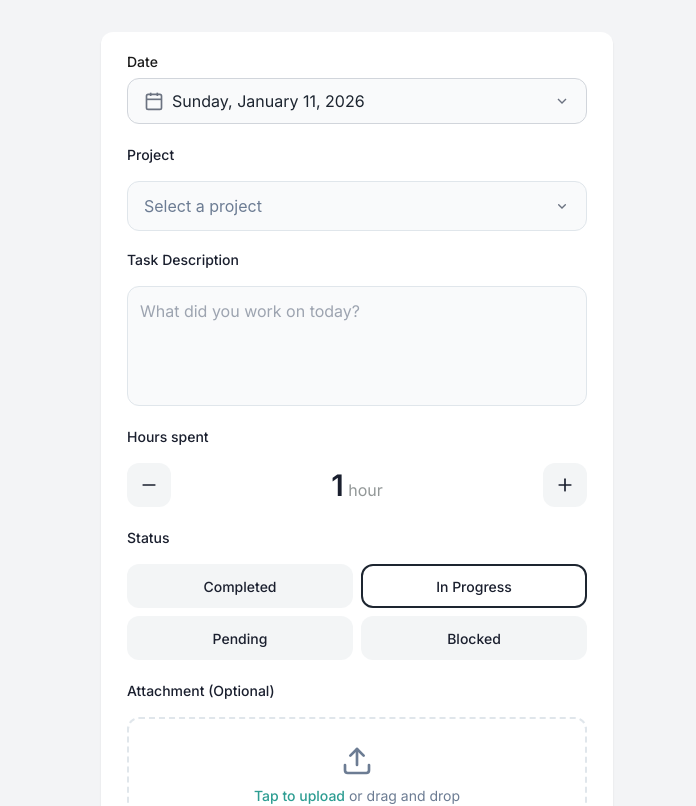
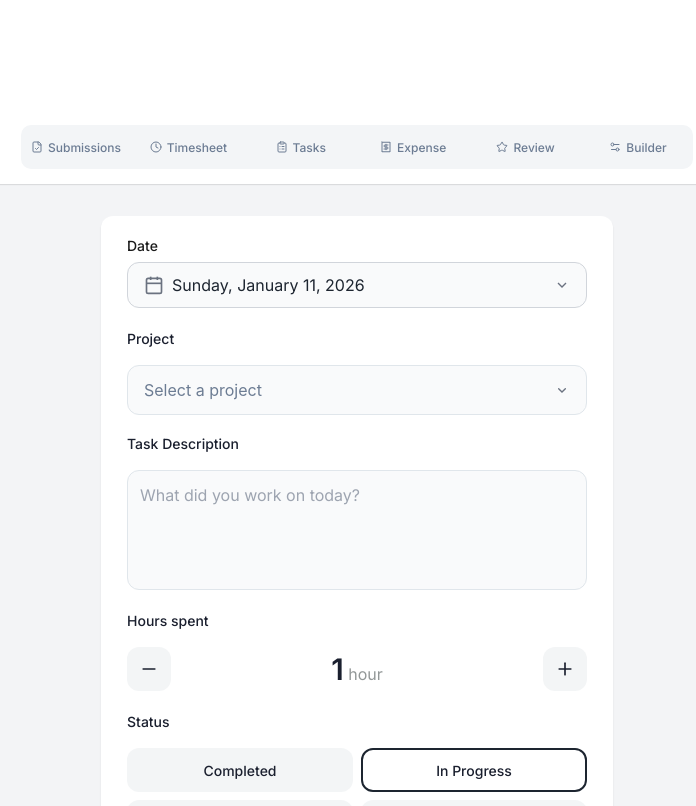
Before and after one commit to Aniamaka-somto/Asoro-Task-tab, a React (Vite) app: page / in a window 1280 px wide. Shown: the top 806 px of the page, without its empty margins (283-979 px from the left). Built offline with nearby package versions, Linux system fonts and the light colour scheme.

Commit message:
added the tab nav bar now to make it work

```diff
--- a/src/App.css
+++ b/src/App.css
@@ -14,12 +14,38 @@ body {
 .screen {
   background-color: #f3f4f6;
   display: flex;
+  /* justify-content: center;
+  align-items: center; */
+  /* padding: 2rem 1rem; */
+  min-height: 100vh;
+  width: 100%;
+  flex-direction: column;
+  position: relative;
+}
+.header {
+  background-color: white;
+  display: flex;
+  width: 100%;
+  height: 23vh;
+  position: sticky;
+  top: 0;
+  z-index: 50;
+  box-shadow: 0 1px 1px rgba(0, 0, 0, 0.1);
+  display: flex;
+  justify-content: center;
+  align-items: center;
+  padding: 15px 10px;
+}
+.main {
+  background-color: #f3f4f6;
+  display: flex;
   justify-content: center;
   align-items: center;
   padding: 2rem 1rem;
   min-height: 100vh;
   width: 100%;
   flex-direction: column;
+  position: relative;
 }
 
 .container {
@@ -63,6 +89,51 @@ label {
   color: #6c7c93;
   font-size: 12px;
   font-weight: 400;
+}
+.heading {
+  width: 100%;
+  height: 100%;
+  background-color: transparent;
+}
+/*                        tab           */
+.tab-container {
+  width: 100%;
+  background-color: #f3f5f7;
+  height: 2.75rem;
+  border-radius: 10px;
+  display: flex;
+  justify-content: space-between;
+  align-items: center;
+  padding: 5px;
+}
+.nav-section {
+  display: flex;
+  flex-direction: column;
+  justify-content: center;
+  align-items: center;
+  width: 100%;
+  height: 100%;
+  max-width: 42rem;
+  /* margin-bottom: 12px; */
+  width: 100%;
+  /* border: 1px solid black; */
+}
+.tab {
+  width: 100px;
+  text-align: center;
+  font-size: 0.75rem;
+  display: flex;
+  justify-content: center;
+  align-items: center;
+  gap: 5px;
+  color: hsl(215 15% 50%);
+  font-weight: 500;
+  cursor: pointer;
+  padding: 10px 5px;
+  border-radius: 9px;
+}
+.tab:hover {
+  color: #1f2937;
 }
 /*                                         project dropdown                          */
 
@@ -311,8 +382,9 @@ textarea::-webkit-scrollbar-thumb:hover {
 @media (max-width: 640px) {
   .container {
     padding: 0.5rem 0.2rem;
+    margin: 0 150px;
   }
-  .screen {
-    padding: 2rem 1rem;
+  .main {
+    padding: 1.4rem 1rem;
   }
 }
--- a/src/App.jsx
+++ b/src/App.jsx
@@ -3,12 +3,16 @@ import "./App.css";
 import DateTime from "./components/DateTime";
 import Dropdown from "./components/Dropdown";
 import { CounterButton, SubmitButton, StatusButton } from "./components/Button";
-
-{
-  /* <SubmitButton text="Submit" onClick={handleSubmit} />
-<StatusButton text="Active" onClick={handleStatus} /> */
-}
 import { FiUpload, FiMinus, FiPlus } from "react-icons/fi";
+import Tabs from "./components/Tabs";
+import {
+  LuFileCheck,
+  LuClock4,
+  LuClipboardList,
+  LuReceipt,
+  LuStar,
+  LuSettings2,
+} from "react-icons/lu";
 
 const App = () => {
   const [date, setDate] = useState(new Date(2026, 0, 11));
@@ -22,6 +26,14 @@ const App = () => {
   const [value, setValue] = useState(1);
   const [activeButton, setActiveButton] = useState(1);
   const status = ["Completed", "In Progress", "Pending", "Blocked"];
+  const navTab = [
+    { text: "Submissions", logo: <LuFileCheck /> },
+    { text: "Timesheet", logo: <LuClock4 /> },
+    { text: "Tasks", logo: <LuClipboardList /> },
+    { text: "Expense", logo: <LuReceipt /> },
+    { text: "Review", logo: <LuStar /> },
+    { text: "Builder", logo: <LuSettings2 /> },
+  ];
 
   const handleIncrement = () => {
     setValue((value) => value + 0.5);
@@ -36,6 +48,13 @@ const App = () => {
   };
   return (
     <div className="screen">
+      <div className="header">
+        <div className="nav-section">
+          <div className="heading"></div>
+          <Tabs tabs={navTab} />
+        </div>
+      </div>
+      <div className="main">
         <div className="container">
           <div className="datetime-container">
             {/* had to create a custom datetime picker */}
@@ -113,11 +132,14 @@ const App = () => {
                 </span>{" "}
                 or drag and drop
               </p>
-            <p style={{ fontSize: "12px" }}>Photos, documents, or any files</p>
+              <p style={{ fontSize: "12px" }}>
+                Photos, documents, or any files
+              </p>
             </div>
           </div>
           <div className="submit-container">
             <SubmitButton text="Submit report" />
+          </div>
         </div>
       </div>
       <div className="re-container">
--- a/src/components/Dropdown.jsx
+++ b/src/components/Dropdown.jsx
@@ -6,7 +6,6 @@ const Dropdown = ({ option, placeholder = "Select a project" }) => {
   const [selected, setSelected] = useState(null);
   const dropdownRef = useRef(null);
 
-  // Close dropdown when clicking outside
   useEffect(() => {
     const handleClickOutside = (event) => {
       if (dropdownRef.current && !dropdownRef.current.contains(event.target)) {
--- /dev/null
+++ b/src/components/Tabs.tsx
@@ -0,0 +1,18 @@
+import React from "react";
+
+const Tabs = ({ tabs }) => {
+  return (
+    <div className="tab-container">
+      {tabs.map((tab, key) => {
+        return (
+          <div className="tab" key={key}>
+            {tab.logo}
+            {tab.text}
+          </div>
+        );
+      })}
+    </div>
+  );
+};
+
+export default Tabs;
```
Also changed, not shown: src/components/DateTime.jsx (+0 -15 lines), src/components/Cards.tsx (deleted). Lines whose indentation alone changed are shown as unchanged.
